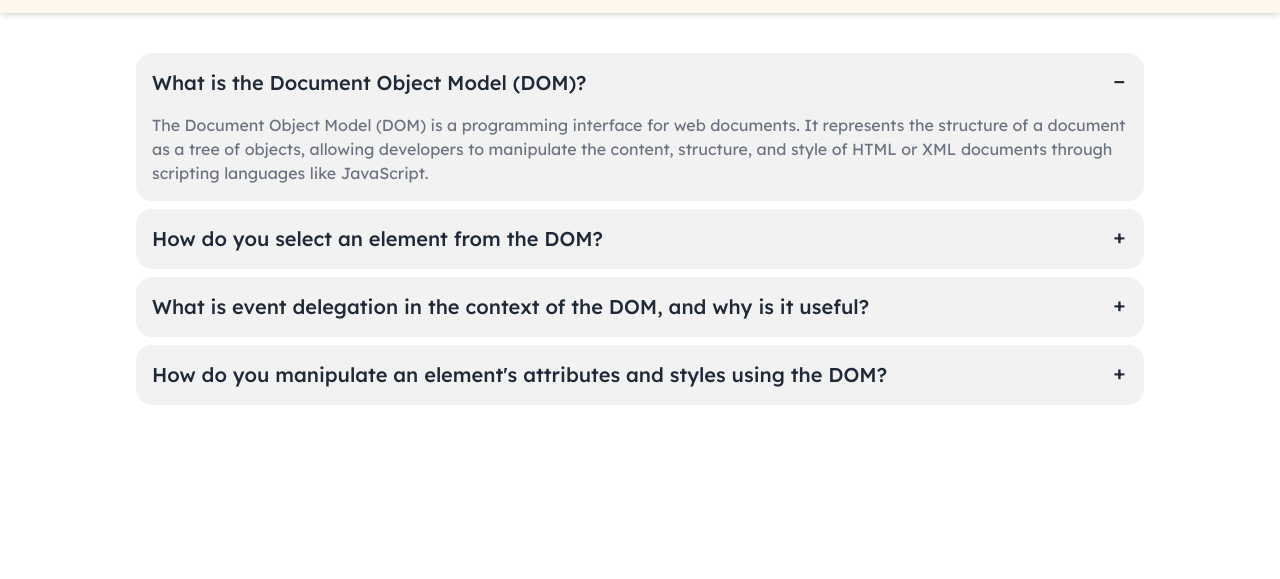
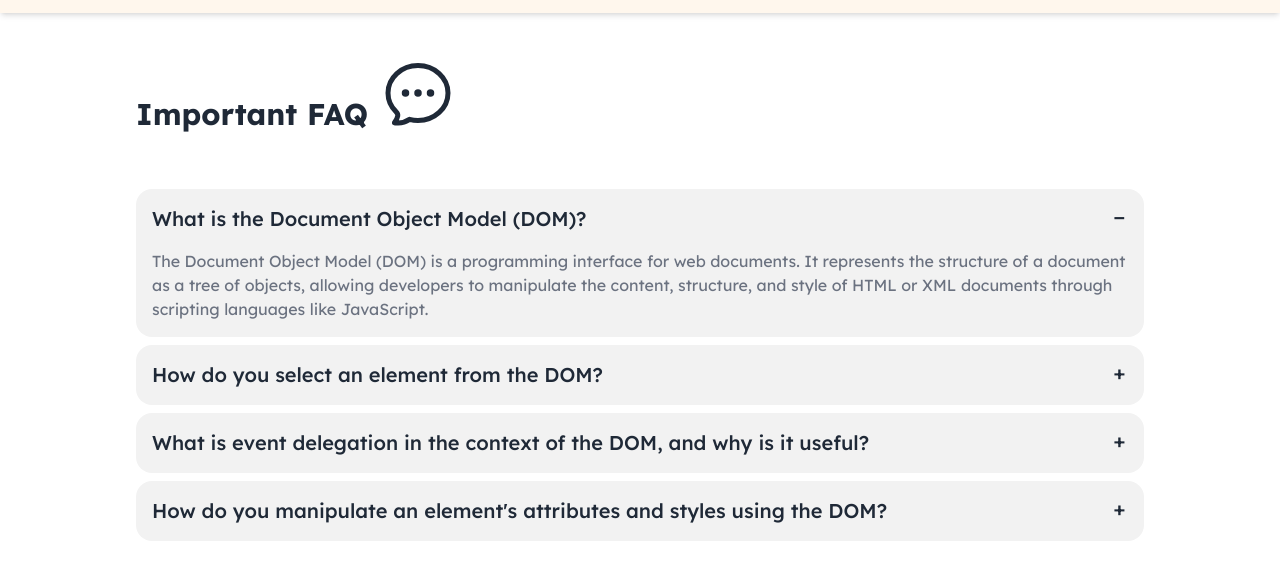
Before and after one commit to MohammadRofikulIslam/B10A5-DOM-donation-to-BD, a plain HTML site: page blogs.html in a window 1280 px wide. Shown: the part 67-646 px from the top of the page. Drawn offline with nearby package versions, Linux system fonts and the light colour scheme.

Commit message:
Final Commit

```diff
--- a/blogs.html
+++ b/blogs.html
@@ -51,6 +51,10 @@
         id="blog-container"
         class=" max-w-5xl mx-auto my-10 space-y-2 px-2"
       >
+      <h1 class="text-3xl font-bold">Important FAQ <svg xmlns="http://www.w3.org/2000/svg" fill="none" viewBox="0 0 24 24" stroke-width="1.5" stroke="currentColor" class="size-20 mb-12 inline-block">
+        <path stroke-linecap="round" stroke-linejoin="round" d="M8.625 12a.375.375 0 1 1-.75 0 .375.375 0 0 1 .75 0Zm0 0H8.25m4.125 0a.375.375 0 1 1-.75 0 .375.375 0 0 1 .75 0Zm0 0H12m4.125 0a.375.375 0 1 1-.75 0 .375.375 0 0 1 .75 0Zm0 0h-.375M21 12c0 4.556-4.03 8.25-9 8.25a9.764 9.764 0 0 1-2.555-.337A5.972 5.972 0 0 1 5.41 20.97a5.969 5.969 0 0 1-.474-.065 4.48 4.48 0 0 0 .978-2.025c.09-.457-.133-.901-.467-1.226C3.93 16.178 3 14.189 3 12c0-4.556 4.03-8.25 9-8.25s9 3.694 9 8.25Z" />
+      </svg>
+      </h1>
         <div class="collapse collapse-plus bg-base-200">
           <input type="radio" name="my-accordion-3" checked="checked" />
           <div class="collapse-title text-xl font-medium">
```
